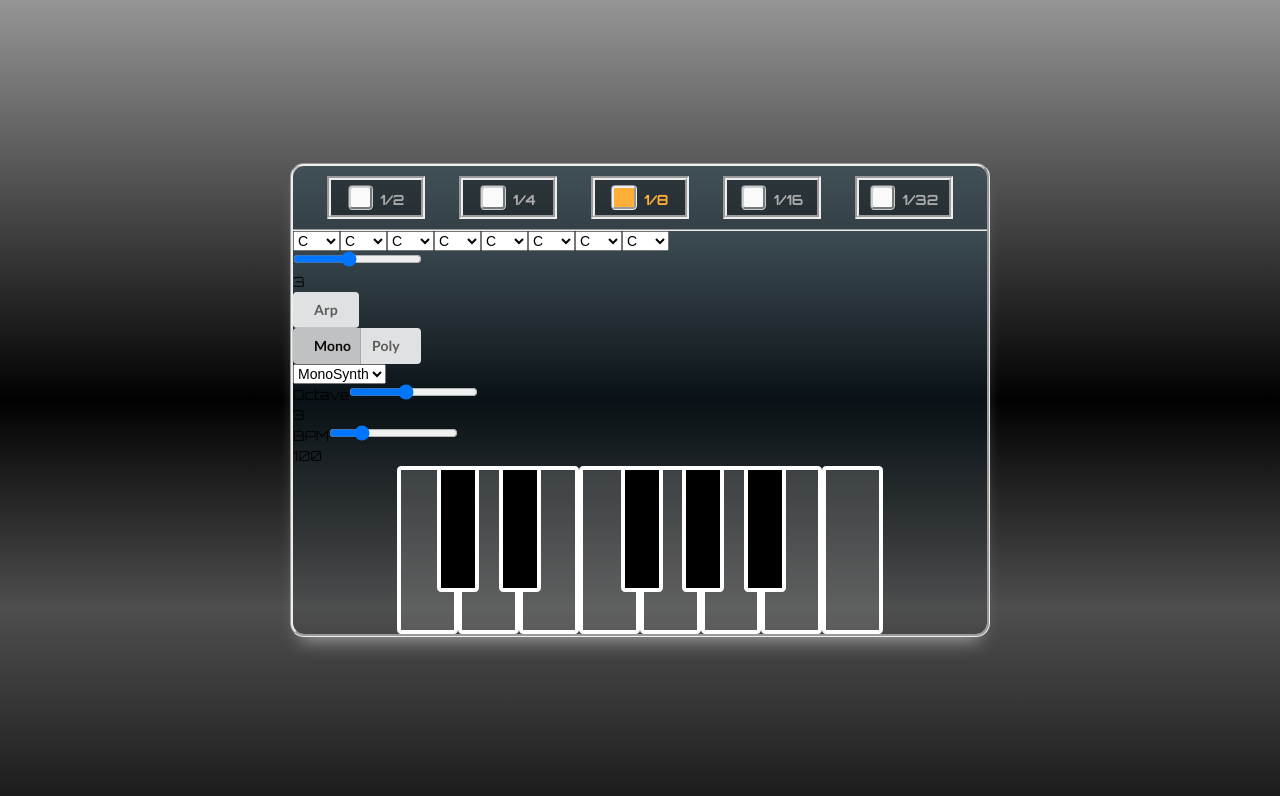
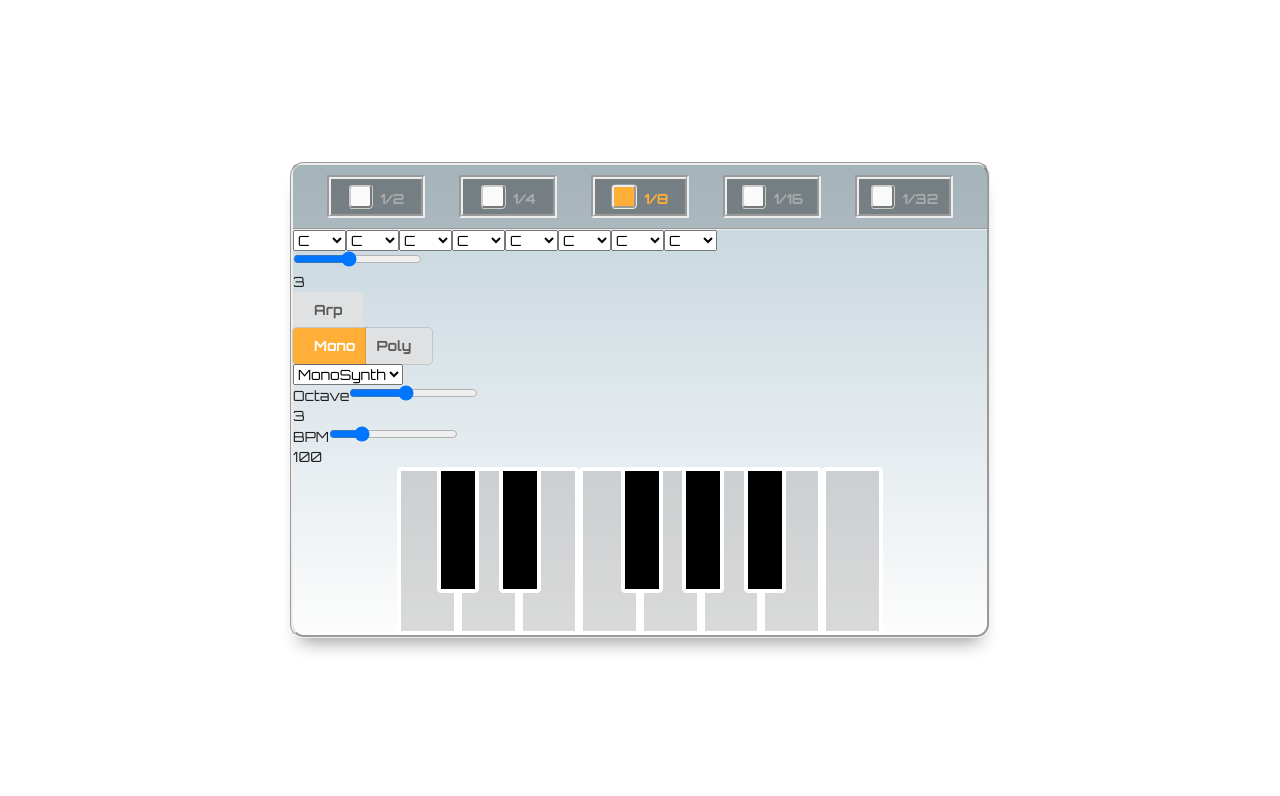
Before and after one commit to hoshikitsunoda/react-synth, a React (Create React App) app: page / in a window 1280 px wide. Shown: the top 796 px of the page. Built offline with nearby package versions, Linux system fonts and the light colour scheme.

Commit message:
removed background #13

```diff
--- a/src/components/App.js
+++ b/src/components/App.js
@@ -4,8 +4,17 @@ import Synth from './Synth'
 import styled, { createGlobalStyle } from 'styled-components'
 
 const GlobalStyles = createGlobalStyle`
-  body {
-    font-family: 'Orbitron', sans-serif;
+  body,
+  button,
+  select,
+  select > option {
+    font-family: 'Orbitron', sans-serif !important;
+  }
+
+  button.active,
+  #arp-start.active {
+    background-color: #ffaf37 !important;
+    color: #fff !important;
   }
 `
 
@@ -13,16 +22,6 @@ const Background = styled.div`
   display: flex;
   align-items: center;
   height: 100vh;
-  background: linear-gradient(
-    to bottom,
-    #959595 0%,
-    #0d0d0d 46%,
-    #010101 50%,
-    #0a0a0a 53%,
-    #4e4e4e 76%,
-    #383838 87%,
-    #1b1b1b 100%
-  );
 `
 
 class App extends Component {
```
